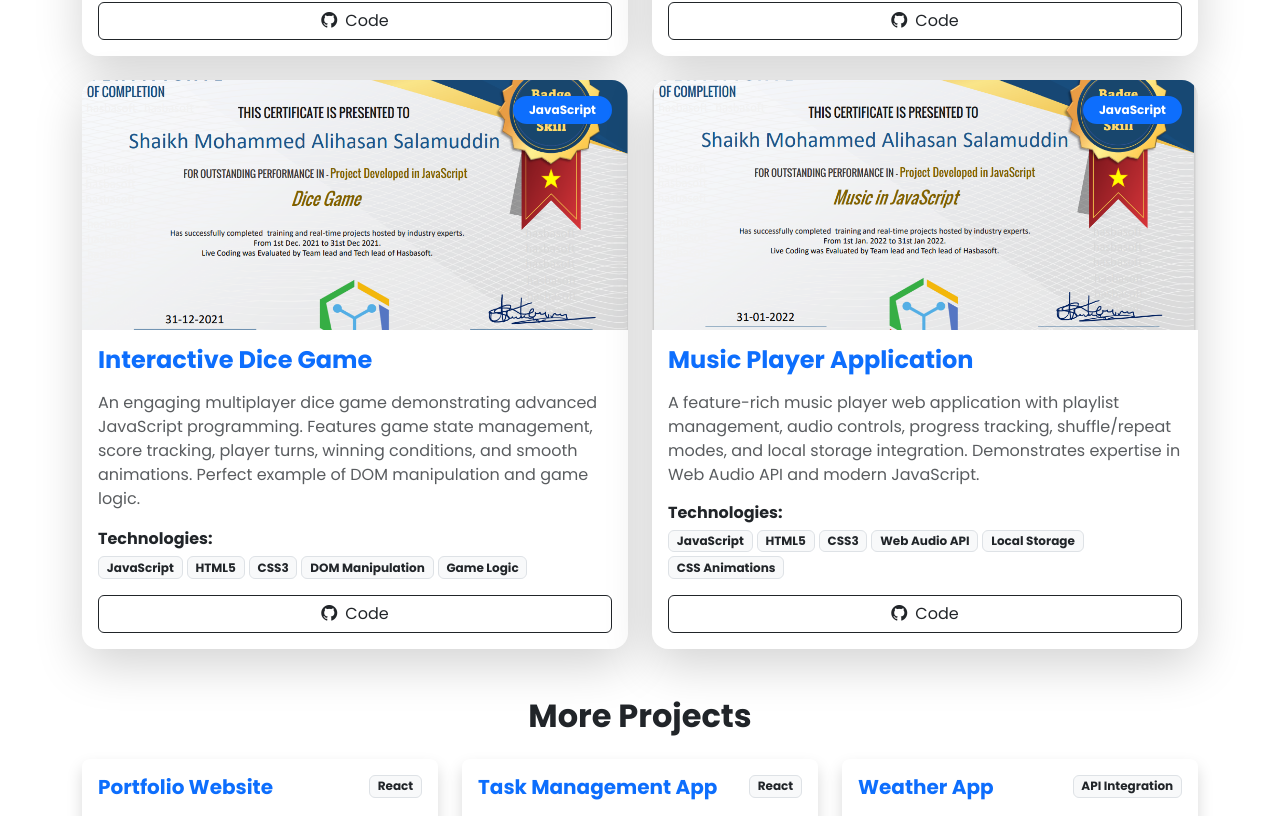
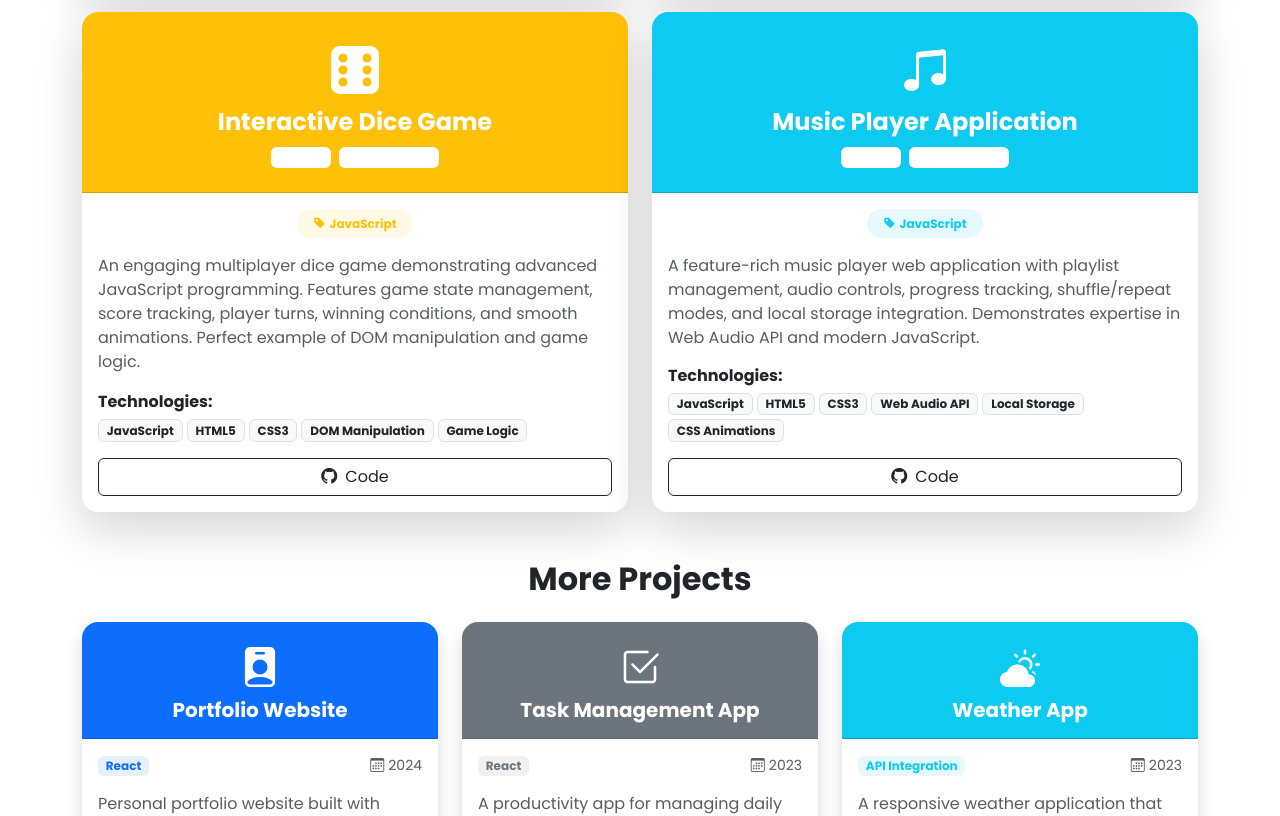
Before and after one commit to alihasanshaikh/portfolio, a React (Create React App) app: page /#/projects in a window 1280 px wide. Shown: the part 1291-2107 px from the top of the page. Built offline with nearby package versions, Linux system fonts and the light colour scheme.

Commit message:
Update Projects page with badge-style design

```diff
--- a/src/pages/Projects.js
+++ b/src/pages/Projects.js
@@ -1,8 +1,4 @@
 import React from "react";
-import ecommerce from "../assets/E-Commerce_Web_App.png";
-import netflix from "../assets/Netflix_Clone.png";
-import dice from "../assets/Dice_Game_with_JS.png";
-import music from "../assets/Music_with_JS.png";
 import Resume from "../components/Resume";
 
 const Projects = () => {
@@ -10,46 +6,58 @@ const Projects = () => {
     {
       id: "01",
       title: "E-Commerce Web Application",
-      thumbnail: ecommerce,
+      icon: "bi-cart-fill",
+      color: "success",
       description:
         "A full-featured e-commerce platform built with the MERN stack. Includes user authentication, product management, shopping cart functionality, order processing, payment integration, and admin dashboard. Features responsive design and modern UI/UX.",
       technologies: ["React.js", "Node.js", "Express.js", "MongoDB", "JWT", "Bootstrap", "Stripe API"],
       github: "https://github.com/alihasanshaikh/ecommerce-mern",
       live: "#",
-      category: "Full Stack"
+      category: "Full Stack",
+      status: "Completed",
+      year: "2024"
     },
     {
       id: "02",
       title: "Netflix Clone",
-      thumbnail: netflix,
+      icon: "bi-play-circle-fill",
+      color: "danger",
       description:
         "A pixel-perfect Netflix clone showcasing advanced frontend development skills. Features responsive design, movie browsing interface, search functionality, and modern CSS animations. Built with vanilla HTML, CSS, and JavaScript.",
       technologies: ["HTML5", "CSS3", "JavaScript", "Responsive Design", "CSS Grid", "Flexbox"],
       github: "https://github.com/alihasanshaikh/netflix-clone",
       live: "#",
-      category: "Frontend"
+      category: "Frontend",
+      status: "Completed",
+      year: "2024"
     },
     {
       id: "03",
       title: "Interactive Dice Game",
-      thumbnail: dice,
+      icon: "bi-dice-6-fill",
+      color: "warning",
       description:
         "An engaging multiplayer dice game demonstrating advanced JavaScript programming. Features game state management, score tracking, player turns, winning conditions, and smooth animations. Perfect example of DOM manipulation and game logic.",
       technologies: ["JavaScript", "HTML5", "CSS3", "DOM Manipulation", "Game Logic"],
       github: "https://github.com/alihasanshaikh/dice-game",
       live: "#",
-      category: "JavaScript"
+      category: "JavaScript",
+      status: "Completed",
+      year: "2023"
     },
     {
       id: "04",
       title: "Music Player Application",
-      thumbnail: music,
+      icon: "bi-music-note-beamed",
+      color: "info",
       description:
         "A feature-rich music player web application with playlist management, audio controls, progress tracking, shuffle/repeat modes, and local storage integration. Demonstrates expertise in Web Audio API and modern JavaScript.",
       technologies: ["JavaScript", "HTML5", "CSS3", "Web Audio API", "Local Storage", "CSS Animations"],
       github: "https://github.com/alihasanshaikh/music-player",
       live: "#",
-      category: "JavaScript"
+      category: "JavaScript",
+      status: "Completed",
+      year: "2023"
     }
   ];
 
@@ -57,34 +65,50 @@ const Projects = () => {
     {
       id: "05",
       title: "Portfolio Website",
+      icon: "bi-person-badge-fill",
+      color: "primary",
       description: "Personal portfolio website built with React.js showcasing my skills, projects, and experience. Features responsive design, smooth animations, and contact form integration.",
       technologies: ["React.js", "Bootstrap", "EmailJS", "AOS"],
       github: "https://github.com/alihasanshaikh/portfolio",
-      category: "React"
+      category: "React",
+      status: "Live",
+      year: "2024"
     },
     {
       id: "06",
       title: "Task Management App",
+      icon: "bi-check2-square",
+      color: "secondary",
       description: "A productivity app for managing daily tasks with features like task creation, editing, deletion, and status tracking. Built with React and local storage.",
       technologies: ["React.js", "CSS3", "Local Storage", "React Hooks"],
       github: "https://github.com/alihasanshaikh/task-manager",
-      category: "React"
+      category: "React",
+      status: "Completed",
+      year: "2023"
     },
     {
       id: "07",
       title: "Weather App",
+      icon: "bi-cloud-sun-fill",
+      color: "info",
       description: "A responsive weather application that fetches real-time weather data using OpenWeather API. Features location-based weather, 5-day forecast, and beautiful UI.",
       technologies: ["JavaScript", "Weather API", "CSS3", "Responsive Design"],
       github: "https://github.com/alihasanshaikh/weather-app",
-      category: "API Integration"
+      category: "API Integration",
+      status: "Completed",
+      year: "2023"
     },
     {
       id: "08",
       title: "Calculator App",
+      icon: "bi-calculator-fill",
+      color: "dark",
       description: "A fully functional calculator with basic arithmetic operations, memory functions, and keyboard support. Demonstrates clean code practices and user interface design.",
       technologies: ["JavaScript", "HTML5", "CSS3", "Event Handling"],
       github: "https://github.com/alihasanshaikh/calculator",
-      category: "JavaScript"
+      category: "JavaScript",
+      status: "Completed",
+      year: "2023"
     }
   ];
 
@@ -96,9 +120,13 @@ const Projects = () => {
   const categories = ["All", "Full Stack", "Frontend", "JavaScript", "React", "API Integration"];
   const [activeCategory, setActiveCategory] = React.useState("All");
 
-  const filteredProjects = activeCategory === "All"
-    ? [...featuredProjects, ...additionalProjects]
-    : [...featuredProjects, ...additionalProjects].filter(project => project.category === activeCategory);
+  const filteredFeatured = activeCategory === "All"
+    ? featuredProjects
+    : featuredProjects.filter(project => project.category === activeCategory);
+
+  const filteredAdditional = activeCategory === "All"
+    ? additionalProjects
+    : additionalProjects.filter(project => project.category === activeCategory);
 
   return (
     <div>
@@ -159,36 +187,42 @@ const Projects = () => {
         </div>
 
         {/* Featured Projects */}
+        {filteredFeatured.length > 0 && (
           <div className="mb-5">
             <h2 className="text-center mb-4 fw-bold">Featured Projects</h2>
             <div className="row row-cols-1 row-cols-md-2 g-4">
-            {featuredProjects
-              .filter(project => activeCategory === "All" || project.category === activeCategory)
-              .map((project, index) => (
+              {filteredFeatured.map((project, index) => (
                 <div className="col" key={project.id}>
                   <div
                     className="card shadow-lg h-100 rounded-4 border-0 overflow-hidden"
                     data-aos="zoom-in"
                     data-aos-delay={index * 100}
                   >
-                  {/* Project Image */}
-                  <div className="position-relative overflow-hidden">
-                    <img
-                      src={project.thumbnail}
-                      className="card-img-top"
-                      alt={project.title}
-                      style={{ height: "250px", objectFit: "cover" }}
-                    />
-                    <div className="position-absolute top-0 end-0 m-3">
-                      <span className="badge bg-primary rounded-pill px-3 py-2">
-                        {project.category}
+                    {/* Project Header */}
+                    <div className={`card-header bg-${project.color} text-white text-center py-4`}>
+                      <i className={`${project.icon} mb-3`} style={{ fontSize: "3rem" }}></i>
+                      <h4 className="card-title mb-0 fw-bold">{project.title}</h4>
+                      <div className="mt-2">
+                        <span className="badge bg-white bg-opacity-20 me-2">
+                          <i className="bi bi-calendar3 me-1"></i>
+                          {project.year}
+                        </span>
+                        <span className="badge bg-white bg-opacity-20">
+                          <i className="bi bi-check-circle me-1"></i>
+                          {project.status}
                         </span>
                       </div>
                     </div>
 
                     {/* Project Content */}
                     <div className="card-body d-flex flex-column">
-                    <h4 className="card-title text-primary fw-bold mb-3">{project.title}</h4>
+                      <div className="text-center mb-3">
+                        <span className={`badge bg-${project.color} bg-opacity-10 text-${project.color} px-3 py-2 rounded-pill`}>
+                          <i className="bi bi-tag-fill me-1"></i>
+                          {project.category}
+                        </span>
+                      </div>
+
                       <p className="card-text text-muted flex-grow-1">{project.description}</p>
 
                       {/* Technologies */}
@@ -236,28 +270,37 @@ const Projects = () => {
               ))}
             </div>
           </div>
+        )}
 
         {/* Additional Projects */}
-        {additionalProjects.filter(project => activeCategory === "All" || project.category === activeCategory).length > 0 && (
+        {filteredAdditional.length > 0 && (
           <div className="mb-5">
             <h2 className="text-center mb-4 fw-bold">More Projects</h2>
             <div className="row row-cols-1 row-cols-md-2 row-cols-lg-3 g-4">
-              {additionalProjects
-                .filter(project => activeCategory === "All" || project.category === activeCategory)
-                .map((project, index) => (
+              {filteredAdditional.map((project, index) => (
                 <div className="col" key={project.id}>
                   <div
-                    className="card shadow h-100 rounded-3 border-0"
+                    className="card shadow h-100 rounded-4 border-0 overflow-hidden"
                     data-aos="fade-up"
                     data-aos-delay={index * 50}
                   >
+                    {/* Project Header */}
+                    <div className={`card-header bg-${project.color} text-white text-center py-3`}>
+                      <i className={`${project.icon} mb-2`} style={{ fontSize: "2.5rem" }}></i>
+                      <h5 className="card-title mb-0 fw-bold">{project.title}</h5>
+                    </div>
+
                     <div className="card-body d-flex flex-column">
-                      <div className="d-flex justify-content-between align-items-start mb-3">
-                        <h5 className="card-title text-primary fw-bold mb-0">{project.title}</h5>
-                        <span className="badge bg-light text-dark border">
+                      <div className="d-flex justify-content-between align-items-center mb-3">
+                        <span className={`badge bg-${project.color} bg-opacity-10 text-${project.color}`}>
                           {project.category}
                         </span>
+                        <small className="text-muted">
+                          <i className="bi bi-calendar3 me-1"></i>
+                          {project.year}
+                        </small>
                       </div>
+
                       <p className="card-text text-muted flex-grow-1">{project.description}</p>
 
                       {/* Technologies */}
@@ -280,6 +323,14 @@ const Projects = () => {
                         </div>
                       </div>
 
+                      {/* Status Badge */}
+                      <div className="text-center mb-3">
+                        <span className={`badge bg-${project.color} bg-opacity-10 text-${project.color} px-3 py-2 rounded-pill`}>
+                          <i className="bi bi-check-circle-fill me-1"></i>
+                          {project.status}
+                        </span>
+                      </div>
+
                       {/* Action Button */}
                       <div className="mt-auto">
                         <a
@@ -300,13 +351,44 @@ const Projects = () => {
           </div>
         )}
 
-        {/* GitHub Stats */}
+        {/* Project Statistics */}
         <div className="text-center py-5 bg-light rounded-4 mb-5" data-aos="fade-up">
+          <h3 className="fw-bold mb-3">Project Statistics</h3>
+          <div className="row justify-content-center">
+            <div className="col-md-10">
+              <div className="d-flex justify-content-around text-center flex-wrap">
+                <div className="mb-3">
+                  <h4 className="text-primary fw-bold">{featuredProjects.length + additionalProjects.length}</h4>
+                  <p className="text-muted mb-0">Total Projects</p>
+                </div>
+                <div className="mb-3">
+                  <h4 className="text-success fw-bold">{featuredProjects.length}</h4>
+                  <p className="text-muted mb-0">Featured Projects</p>
+                </div>
+                <div className="mb-3">
+                  <h4 className="text-info fw-bold">{skills.length}</h4>
+                  <p className="text-muted mb-0">Technologies Used</p>
+                </div>
+                <div className="mb-3">
+                  <h4 className="text-warning fw-bold">{categories.length - 1}</h4>
+                  <p className="text-muted mb-0">Project Categories</p>
+                </div>
+              </div>
+            </div>
+          </div>
+          <p className="lead mt-4 col-lg-8 mx-auto">
+            Each project represents a learning journey and demonstrates my growth as a developer.
+            From simple JavaScript applications to complex full-stack solutions.
+          </p>
+        </div>
+
+        {/* GitHub Activity */}
+        <div className="text-center py-5 bg-primary bg-opacity-10 rounded-4 mb-5" data-aos="fade-up">
           <h3 className="fw-bold mb-3">GitHub Activity</h3>
           <p className="lead mb-4 col-lg-8 mx-auto">
             Check out my GitHub profile to see all my projects, contributions, and coding activity.
           </p>
-          <div className="row justify-content-center">
+          <div className="row justify-content-center mb-4">
             <div className="col-md-8">
               <div className="d-flex justify-content-around text-center">
                 <div>
```
Lines whose indentation alone changed are shown as unchanged.
